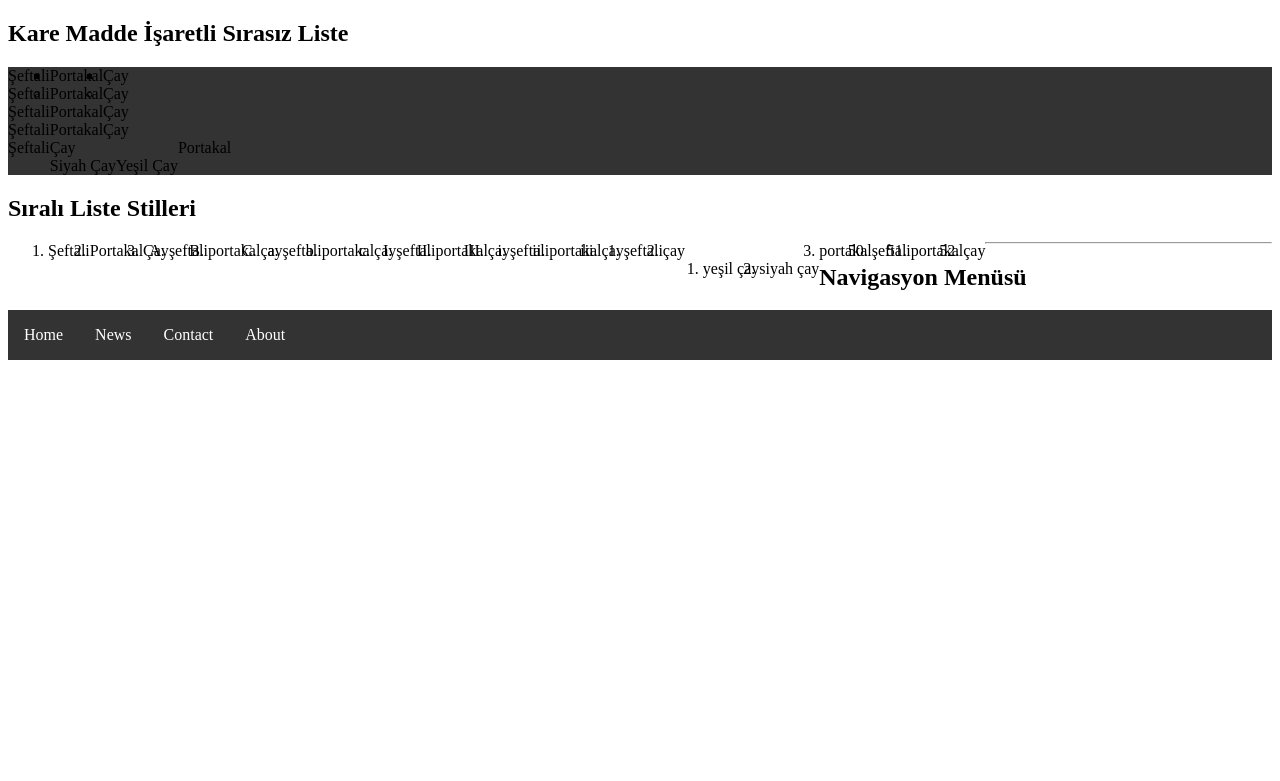
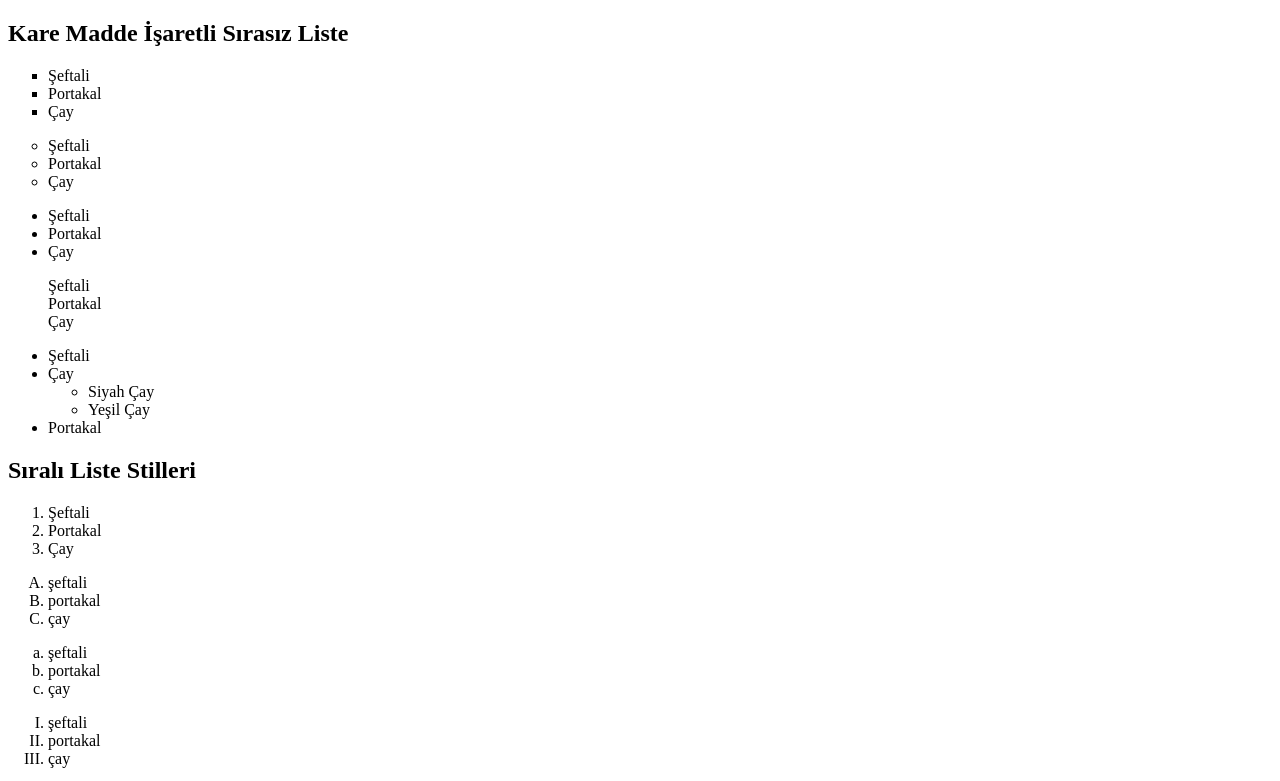
Before and after one commit to EsSzr/HTML-Practices, a plain HTML site: page ui9.html in a window 1280 px wide. Shown: the top 781 px of the page. Drawn offline with Linux system fonts and the light colour scheme.

Commit message:
UI-9:Navigasyon Menüsü çıkarıldı.

```diff
--- a/ui9.html
+++ b/ui9.html
@@ -8,29 +8,6 @@
     <title>HTML-Practices</title>
     <!-- title ne işe yarar? -->
     <link id="favicon" rel="shortcut icon" type="image/png" href="favicon.png"/>
- <style>
-       ul {
-         list-style-type: none;
-         margin: 0;
-         padding: 0;
-         overflow: hidden;
-         background-color: #333333;
-       }
-        li {
-          float: left;
-        }
-        li a {
-          display: block;
-          color: white;
-          text-align: center;
-          padding: 16px;
-          text-decoration: none;
-        }
-        li a:hover {
-          background-color: #111111;
-        }
-       </ul>
-     </style>
   </head>
   <body>
     <h2>Kare Madde İşaretli Sırasız Liste</h2>
@@ -104,13 +81,5 @@
       <li>çay</li>
     </ol>
 <hr/>
-<h2>Navigasyon Menüsü</h2>
-
-<ul>
-  <li><a href="#home">Home</a></li>
-   <li><a href="#news">News</a></li>
-   <li><a href="#contact">Contact</a></li>
-   <li><a href="#about">About</a></li>
-</ul>
   </body>
 </html>
```
